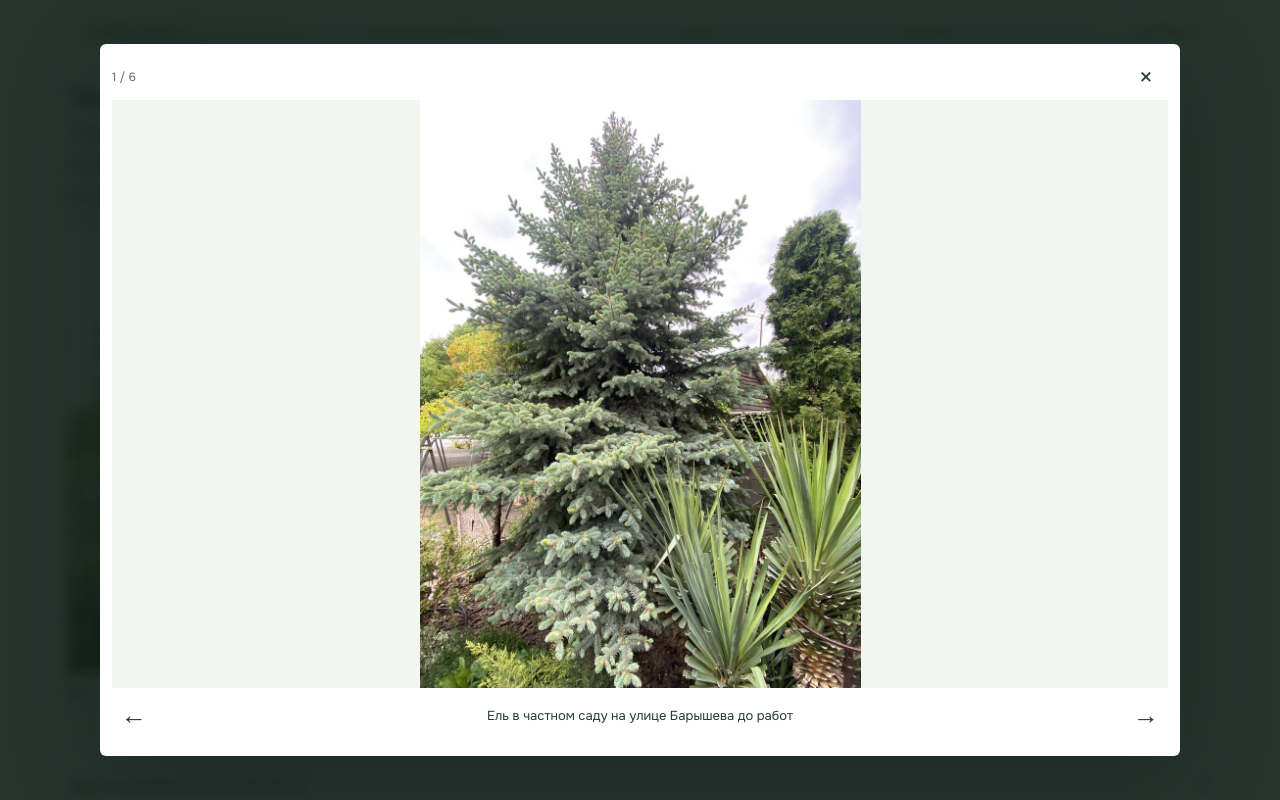
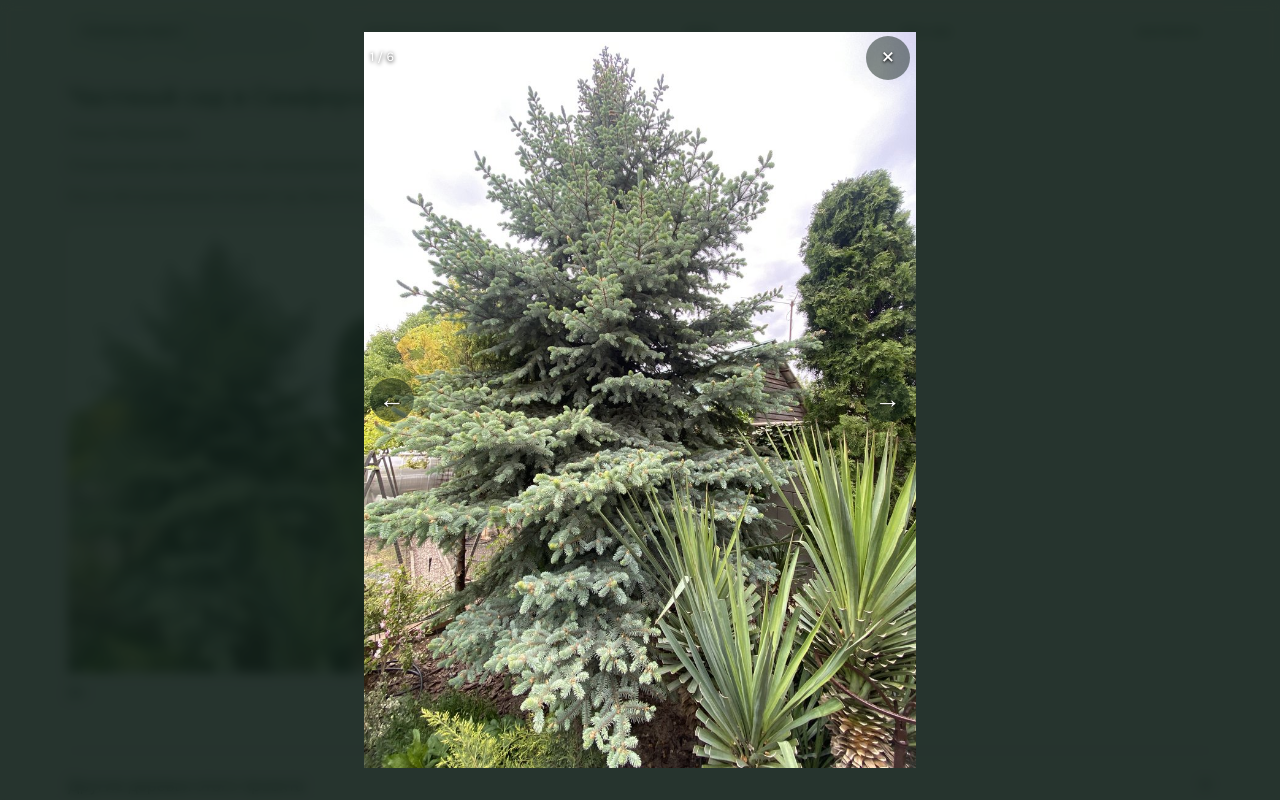
Before and after one commit to trealart-commits/Kisello, a plain HTML site: page prototype/index.html in a window 1280 px wide. Both pictures are taken after a click on the button 235 px from the left and 4512 px from the top of the page. Shown: the part 4062-4862 px from the top of the page. Drawn offline with Linux system fonts and the light colour scheme.

Commit message:
Show photos without frames or lightbox padding

```diff
--- a/prototype/index.html
+++ b/prototype/index.html
@@ -8,7 +8,7 @@
   <link rel="preconnect" href="https://fonts.googleapis.com">
   <link rel="preconnect" href="https://fonts.gstatic.com" crossorigin>
   <link href="https://fonts.googleapis.com/css2?family=Onest:wght@400;500;600;700&family=Roboto+Slab:wght@400;500;600&display=swap" rel="stylesheet">
-  <link rel="stylesheet" href="styles.css?v=20261127-natural-previews">
+  <link rel="stylesheet" href="styles.css?v=20261127-photo-only">
   <script src="app.js?v=20261127-gallery" defer></script>
 </head>
 <body>
--- a/prototype/styles.css
+++ b/prototype/styles.css
@@ -90,25 +90,23 @@ main p:last-child:not(.eyebrow):not(.fineprint):not(.demo-note){margin-bottom:0}
 .project-photo-pair img{height:auto;aspect-ratio:auto;object-fit:initial;background:transparent}
 .project-photo-pair-landscape{max-width:1000px}
 .project>img{width:100%;max-width:680px;max-height:none;height:auto;aspect-ratio:auto}
-.photo-preview{display:block;width:100%;padding:0;background:transparent;cursor:zoom-in}
+.photo-preview{display:block;width:100%;padding:0;border:0;border-radius:0;line-height:0;background:transparent;box-shadow:none;cursor:zoom-in}
 .photo-preview:focus-visible{outline:3px solid var(--plum);outline-offset:3px}
 .project>.photo-preview,.project details>.photo-preview{max-width:680px}
 .project>.photo-preview img,.project details>.photo-preview img{width:100%;height:auto;max-height:none;aspect-ratio:auto;object-fit:initial}
 .project-photo-pair .photo-preview{line-height:0}
 .project-details .photo-preview img{height:auto;aspect-ratio:auto}
 .project>p+.photo-preview{margin-top:20px}
-.photo-dialog{width:min(1080px,calc(100% - 24px));max-height:94svh;padding:12px;background:#fff}
+.photo-dialog{width:fit-content;height:fit-content;max-width:96vw;max-height:92svh;padding:0;border:0;border-radius:0;background:transparent;box-shadow:none;overflow:hidden}
 .photo-dialog::backdrop{background:#102019e6;backdrop-filter:blur(6px)}
-.photo-toolbar,.photo-navigation{display:flex;align-items:center;justify-content:space-between;gap:12px}
-.photo-toolbar{height:44px}
-.photo-toolbar span{font-size:12px;color:var(--muted)}
-.photo-dialog button{width:44px;height:44px;flex-shrink:0;background:transparent;color:var(--ink);font-size:26px;border-radius:3px}
-.photo-dialog button:hover{background:var(--soft)}
-.photo-dialog>img{width:100%;height:calc(90svh - 132px);object-fit:contain;background:var(--soft)}
-.photo-navigation{min-height:56px}
-.photo-navigation p{font-size:13px;line-height:1.4;text-align:center;margin:8px 0}
+.photo-toolbar,.photo-navigation{position:absolute;left:0;right:0;display:flex;align-items:center;justify-content:space-between;gap:12px;pointer-events:none}
+.photo-toolbar{top:0;z-index:2;padding:4px 6px}
+.photo-toolbar span{font-size:12px;color:#fff;text-shadow:0 1px 4px #000}
+.photo-dialog button{width:44px;height:44px;flex-shrink:0;padding:0;background:#10201980;color:#fff;font-size:26px;border-radius:50%;pointer-events:auto;text-shadow:0 1px 3px #000}
+.photo-dialog button:hover{background:#102019c0}
+.photo-dialog>img{display:block;width:auto;height:auto;max-width:96vw;max-height:92svh;aspect-ratio:auto;background:transparent}
+.photo-navigation{top:50%;transform:translateY(-50%);padding:0 6px}
+.photo-navigation p{position:absolute;width:1px;height:1px;padding:0;margin:-1px;overflow:hidden;clip-path:inset(50%);white-space:nowrap}
 @media(max-width:600px){
   .project-photo-pair{gap:8px}
-  .photo-dialog{padding:8px}
-  .photo-navigation p{font-size:12px}
 }
```
